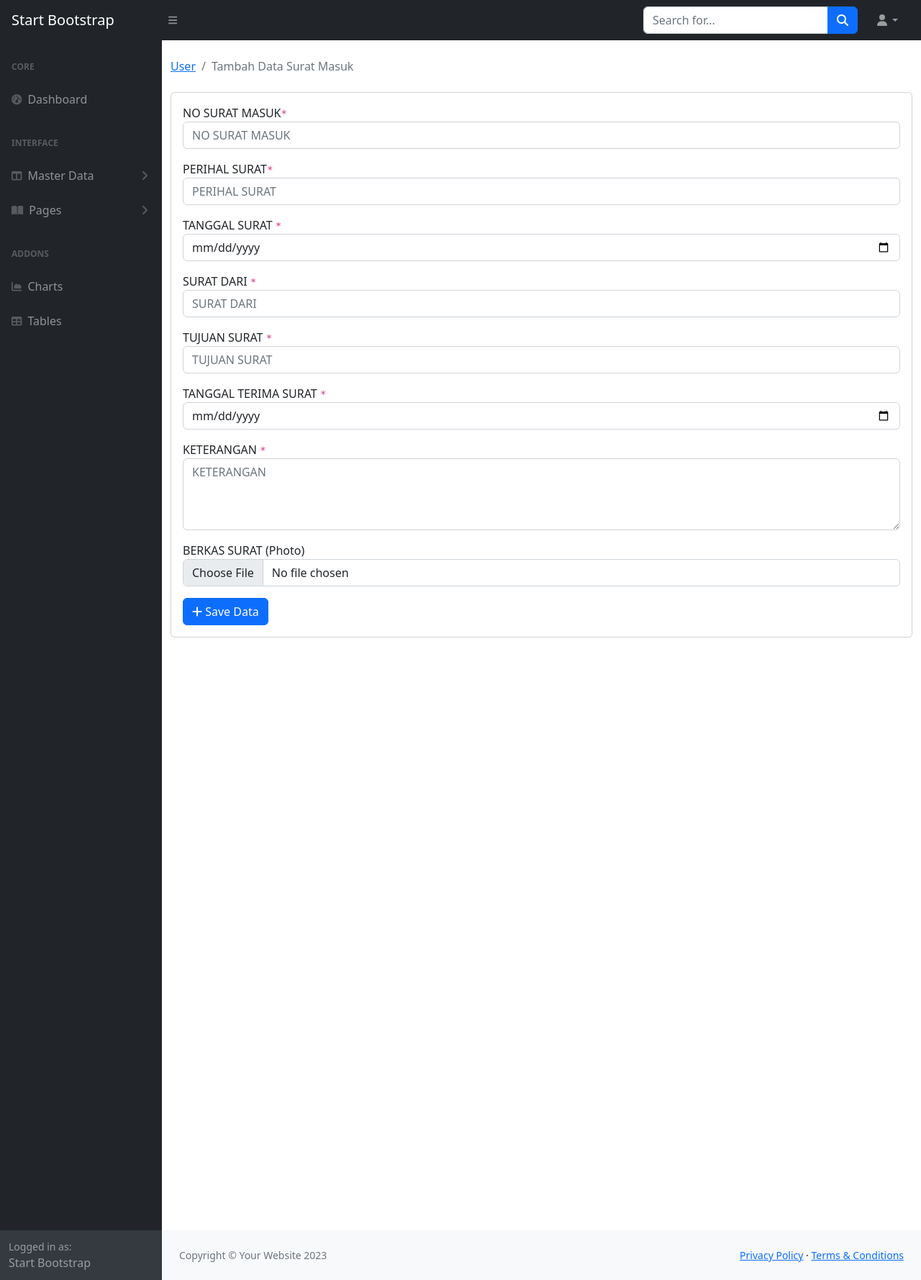
After one commit to lindaoktaviyani/disposisi, a CodeIgniter app: page /disposisi/index.php/admin/surat_masuk/add in a window 1280 px wide. The commit adds this page. Shown: the whole page at 72% size. Run offline with CodeIgniter, Linux system fonts and the light colour scheme; a user stored in the database is signed in; some libraries are stand-ins or nearby versions.

Commit message:
user surat masuk

```diff
--- a/application/config/autoload.php
+++ b/application/config/autoload.php
@@ -46,24 +46,7 @@ $autoload['libraries'] = array('database','session','form_validation');
 $autoload['driver'] = array();
 
 $autoload['helper'] = array('url','pos');
-/*
-| -------------------------------------------------------------------
-|  Auto-load Libraries
-| -------------------------------------------------------------------
-| These are the classes located in system/libraries/ or your
-| application/libraries/ directory, with the addition of the
-| 'database' library, which is somewhat of a special case.
-|
-| Prototype:
-|
-|	$autoload['libraries'] = array('database', 'email', 'session');
-|
-| You can also supply an alternative library name to be assigned
-| in the controller:
-|
-|	$autoload['libraries'] = array('user_agent' => 'ua');
-*/
-$autoload['libraries'] = array('database', 'session');
+
 
 /*
 | -------------------------------------------------------------------
@@ -94,7 +77,7 @@ $autoload['drivers'] = array();
 |
 |	$autoload['helper'] = array('url', 'file');
 */
-$autoload['helper'] = array('url');
+
 
 /*
 | -------------------------------------------------------------------
--- /dev/null
+++ b/application/controllers/admin/Surat_masuk.php
@@ -0,0 +1,57 @@
+<?php
+defined('BASEPATH') OR exit('No direct script access allowed');
+class Surat_masuk extends CI_Controller {
+    public function __construct() {
+        parent::__construct();
+        $this->load->model("Masuk_model");
+        cek_login();
+        $this->load->library('form_validation');
+    }
+
+    public function index(){
+        $data = array(
+            'title' => 'View Data Surat',
+            'surat' => $this->Masuk_model->getAll(),
+            'content'=> 'admin/surat_masuk/index'
+        );
+        $this->load->view('admin/template/main',$data);
+    }
+
+    public function add(){
+        $data = array(
+            'title' => 'Tambah Data Surat Masuk',
+            'content'=> 'admin/surat_masuk/add_form'
+        );
+        $this->load->view('admin/template/main',$data);
+    }
+
+    public function save(){
+        $this->Masuk_model->Save();
+        if($this->db->affected_rows()>0){
+            $this->session->set_flashdata("success","Data Surat Masuk Berhasil DiSimpan");
+        }
+        redirect('admin/surat_masuk');
+    }
+
+    public function getedit($id) {
+        $data = array(
+            'title' => 'Update Data Surat Masuk',
+            'surat' => $this->Masuk_model->getById($id),
+            'content'=> 'admin/surat_masuk/edit_form'
+        );
+        $this->load->view('admin/template/main',$data);
+    }
+
+    public function edit(){
+        $this->Masuk_model->editData();
+        if($this->db->affected_rows()>0){
+            $this->session->set_flashdata("success","Data user Berhasil DiUpdate");
+        }
+        redirect('admin/surat_masuk');
+    }
+
+    function delete($id) {
+        $this->Masuk_model->delete($id);
+        redirect('admin/surat_masuk');
+    }
+}
--- /dev/null
+++ b/application/models/Masuk_model.php
@@ -0,0 +1,84 @@
+<?php defined('BASEPATH') OR exit('No direct script access allowed');
+class Masuk_model extends CI_Model {
+    protected $_table ='tb_surat_masuk';
+    protected $primary = 'id';
+    public function getAll() {
+        return $this->db->where('is_active',1)->get($this->_table)->result();
+    }
+
+    public function save(){
+        $data = [
+            'no_surat' => $this->input->post('no_surat'),
+            'tgl_surat' => $this->input->post('tgl_surat'),
+            'surat_from' => $this->input->post('surat_from'),
+            'surat_to' => $this->input->post('surat_to'),
+            'tgl_terima' => $this->input->post('tgl_terima'),
+            'perihal' => $this->input->post('perihal'),
+            'keterangan' => $this->input->post('keterangan'),
+            'image'=>$this->uploadImage(),
+            'is_active' => '1',
+        ];
+        $this->db->insert($this->_table,$data);
+    }
+
+    public function uploadImage(){
+        $config['upload_path'] = './assets/photo/surat_masuk/';
+        $config['allowed_types'] = 'gif|jpg|png';
+        $config['file_name'] = $this->input->post('no_surat');
+        $config['overwrite'] = true;
+        $config['max_size'] = 1024;
+        // $config['max_width'] = 1024;
+        // $config['max_height'] = 768;
+        // $config['encrypt_name'] = TRUE;
+        $this->load->library('upload', $config);
+        if ($this->upload->do_upload('image'))
+        {
+            return $this->upload->data("file_name");
+        }
+        return "no_image.jpg";
+    }
+
+    public function getById($id) {
+        return $this->db->get_where($this->_table, ["id" => $id])->row();
+    }
+
+    public function editData(){
+        $id = $this->input->post('id');
+        $updateimage ='';
+        if (!empty($_FILES["image"]["name"])){
+            $updateimage = $this->uploadImage();
+        } else {
+            $updateimage = $this->input->post('old_image');
+        }
+        $data = [
+            'no_surat' => $this->input->post('no_surat'),
+            'tgl_surat' => $this->input->post('tgl_surat'),
+            'surat_from' => $this->input->post('surat_from'),
+            'surat_to' => $this->input->post('surat_to'),
+            'tgl_terima' => $this->input->post('tgl_terima'),
+            'perihal' => $this->input->post('perihal'),
+            'keterangan' => $this->input->post('keterangan'),
+            'image' => $updateimage,
+            'is_active' => '1',
+        ];
+        return $this->db->set($data)->where($this->primary,$id)->update($this->_table);
+        // if($this->db->affected_rows()>0){
+            // $this->session->set_flashdata("success","Data user Berhasil DiUpdate");//}
+    }
+
+    public function delete($id) {
+        $this->deleteImage($id);
+        $this->db->where('id',$id)->delete($this->_table);
+        if($this->db->affected_rows()>0){
+            $this->session->set_flashdata("success","Data user Berhasil DiDelete");
+        }
+    }
+
+    private function deleteImage($id) {
+        $surat = $this->getById($id);
+        if ($surat->image != "no_image.jpg") {
+            $filename = explode(".", $surat->image)[0];
+            return array_map('unlink', glob(FCPATH."assets/photo/surat_masuk/$filename.*"));
+        }
+    }
+}
--- /dev/null
+++ b/application/views/admin/surat_masuk/add_form.php
@@ -0,0 +1,55 @@
+<main>
+    <div class="container-fluid">
+        <h1 class="mt-4"></h1>
+        <ol class="breadcrumb mb-4">
+            <li class="breadcrumb-item">
+                <a href="<?php echo site_url('admin/surat_masuk') ?>">User</a>
+            </li>
+            <li class="breadcrumb-item active">
+                <?php echo $title ?>
+            </li>
+        </ol>
+
+
+        <div class="card mb-4">
+            <div class="card-body">
+                <form action="<?php echo site_url('admin/surat_masuk/save') ?>" method="post" enctype="multipart/form-data" >
+                <div class="mb-3">
+                    <label >NO SURAT MASUK<code>*</code></label>
+                    <input class="form-control" type="text" name="no_surat" placeholder="NO SURAT MASUK" required />
+                </div>
+                <div class="mb-3">
+                    <label >PERIHAL SURAT<code>*</code></label>
+                    <input class="form-control" type="text" name="perihal" placeholder="PERIHAL SURAT" required />
+                </div>
+                <div class="mb-3">
+                    <label >TANGGAL SURAT <code>*</code></label>
+                    <input class="form-control" type="date" name="tgl_surat" placeholder="TANGGAL SURAT" required />
+                </div>
+                <div class="mb-3">
+                    <label >SURAT DARI <code>*</code></label>
+                    <input class="form-control" type="text" name="surat_from" placeholder="SURAT DARI" required />
+                </div>
+                <div class="mb-3">
+                    <label >TUJUAN SURAT <code>*</code></label>
+                    <input class="form-control" type="text" name="surat_to" placeholder="TUJUAN SURAT" required />
+                </div>
+                <div class="mb-3">
+                    <label >TANGGAL TERIMA SURAT <code>*</code></label>
+                    <input class="form-control" type="date" name="tgl_terima" placeholder="TANGGAL TERIMA SURAT" required />
+                </div>
+                <div class="mb-3">
+                    <label for="username">KETERANGAN <code>*</code></label>
+                    <textarea class="form-control" placeholder="KETERANGAN" name="keterangan" id="floatingTextarea2" style="height: 100px"></textarea>
+                </div>
+                <div class="mb-3">
+                    <label for="image">BERKAS SURAT (Photo)</label>
+                    <input type="file" class="form-control" i d="inputGroupFile01" name="image">
+                </div>
+                <button class="btn btn-primary" type="submit"><i class="fas fa-plus"></i> Save Data</button>
+            </form>
+        </div>
+    </div>
+    <div style="height: 100vh"></div>
+</div>
+</main>
--- a/application/views/admin/template/sidebar.php
+++ b/application/views/admin/template/sidebar.php
@@ -11,13 +11,15 @@
                             <div class="sb-sidenav-menu-heading">Interface</div>
                             <a class="nav-link collapsed" href="#" data-bs-toggle="collapse" data-bs-target="#collapseLayouts" aria-expanded="false" aria-controls="collapseLayouts">
                                 <div class="sb-nav-link-icon"><i class="fas fa-columns"></i></div>
-                                Layouts
+                                Master Data
                                 <div class="sb-sidenav-collapse-arrow"><i class="fas fa-angle-down"></i></div>
                             </a>
                             <div class="collapse" id="collapseLayouts" aria-labelledby="headingOne" data-bs-parent="#sidenavAccordion">
                                 <nav class="sb-sidenav-menu-nested nav">
-                                    <a class="nav-link" href="layout-static.html">Static Navigation</a>
-                                    <a class="nav-link" href="layout-sidenav-light.html">Light Sidenav</a>
+                                    <a class="nav-link" href="<?php echo site_url('admin/user');?>">User</a>
+                                    <a class="nav-link" href="<?php echo site_url('admin/surat_masuk');?>">Surat Masuk</a>
+                                    <a class="nav-link" href="<?php echo site_url('admin/surat_keluar');?>">Surat Keluar</a>
+                                    <a class="nav-link" href="<?php echo site_url('admin/disposisi');?>">disposisi</a>
                                 </nav>
                             </div>
                             <a class="nav-link collapsed" href="#" data-bs-toggle="collapse" data-bs-target="#collapsePages" aria-expanded="false" aria-controls="collapsePages">
```
Also changed, not shown: application/controllers/admin/Menu2.php (added, +8 -0 lines), application/views/admin/surat_masuk/edit_form.php (added, +50 -0 lines), application/views/admin/surat_masuk/index.php (added, +67 -0 lines), db_disposisi.sql (added, +73 -0 lines), assets/photo/surat_masuk/1.png (added).
